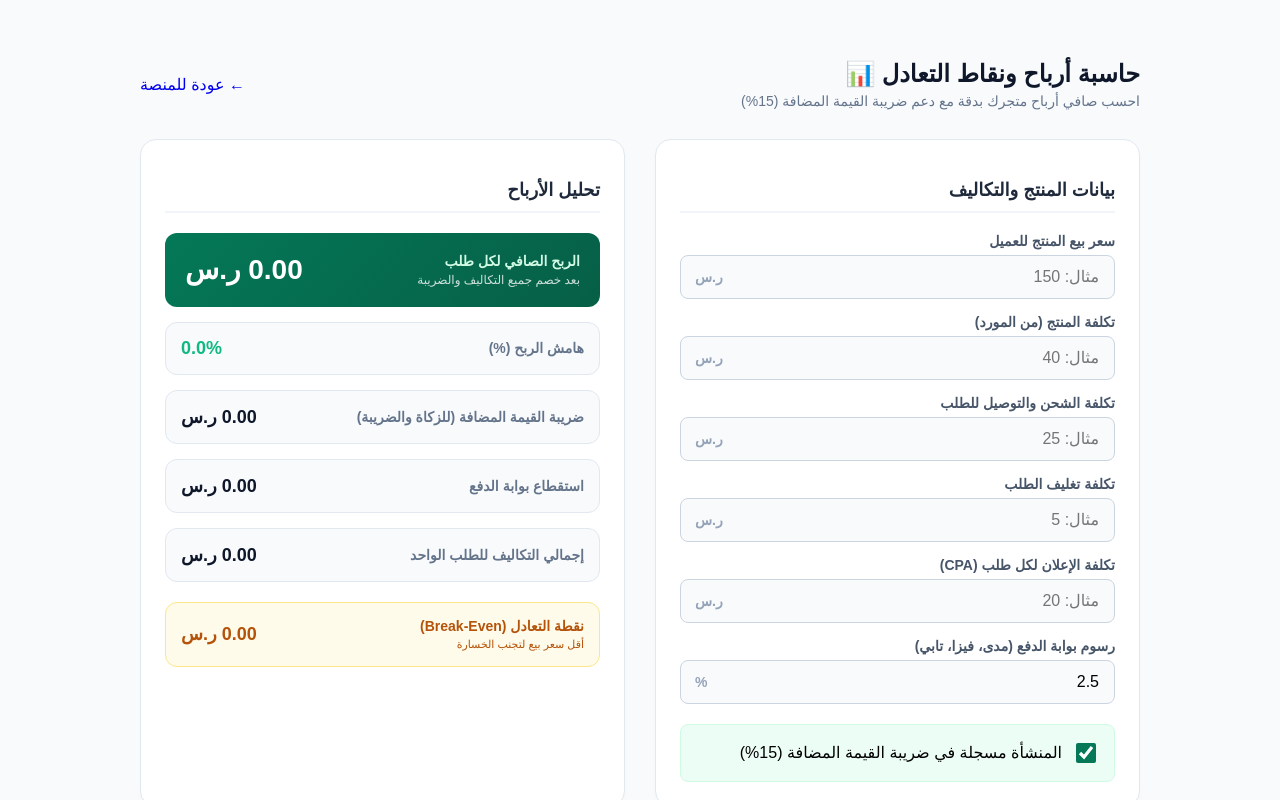
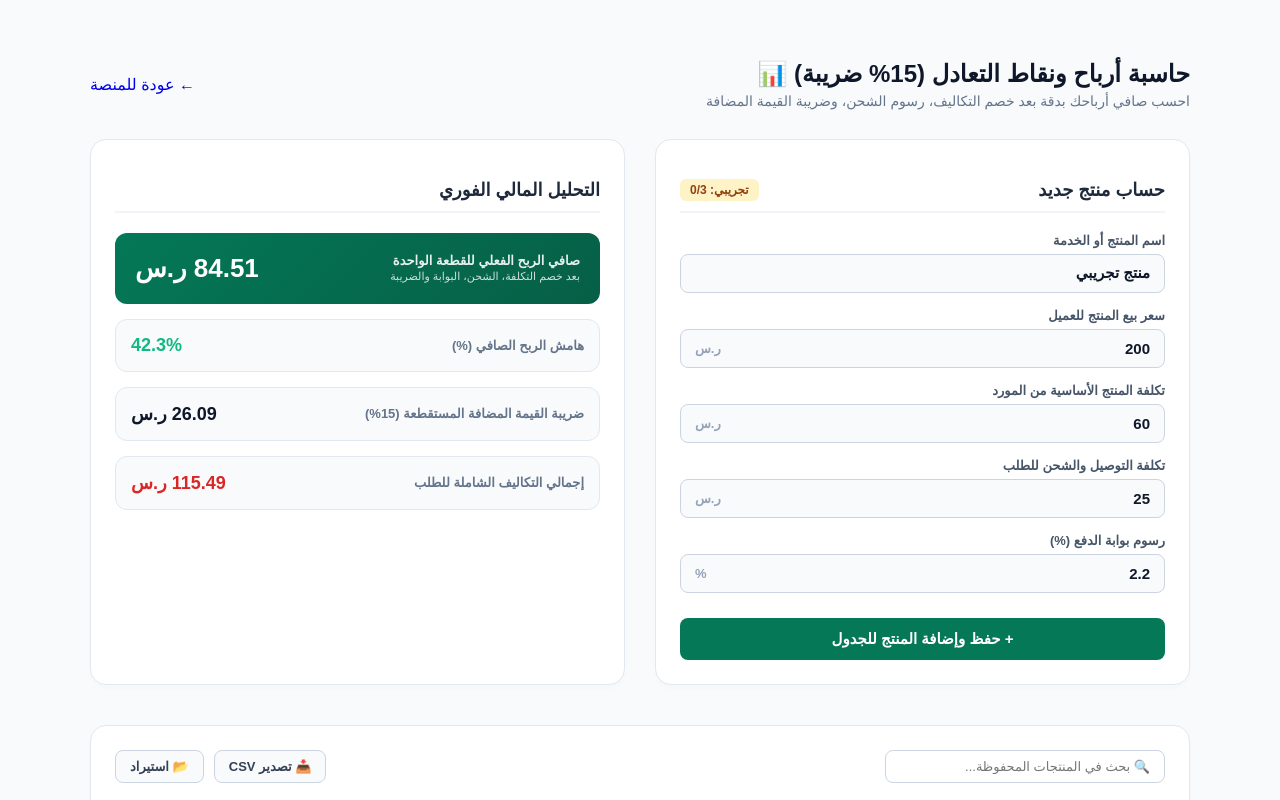
Before and after one commit to engaziasa-lang/engazia-app, a Next.js app: page /hub/sa/profit in a window 1280 px wide. Shown: the top 800 px of the page. Built offline with nearby package versions, Linux system fonts and the light colour scheme.

Commit message:
Update page.tsx

```diff
--- a/app/hub/sa/profit/page.tsx
+++ b/app/hub/sa/profit/page.tsx
@@ -1,59 +1,168 @@
 'use client';
 
-import React, { useState, useEffect } from 'react';
+import React, { useState, useEffect, useRef } from 'react';
 import Link from 'next/link';
 
+interface ProfitItem {
+  id: string;
+  name: string;
+  sellingPrice: number;
+  productCost: number;
+  shippingCost: number;
+  gatewayFeePercent: number;
+  netProfit: number;
+  margin: number;
+}
+
 export default function ProfitCalculatorSA() {
-  const [sellingPrice, setSellingPrice] = useState<number>(0);
-  const [productCost, setProductCost] = useState<number>(0);
-  const [shippingCost, setShippingCost] = useState<number>(0);
-  const [packagingCost, setPackagingCost] = useState<number>(0);
-  const [adsCPA, setAdsCPA] = useState<number>(0);
-  const [paymentFeePercent, setPaymentFeePercent] = useState<number>(2.5);
-  const [hasVat, setHasVat] = useState<boolean>(true);
+  // بيانات الإدخال للحاسبة الفورية
+  const [productName, setProductName] = useState<string>('منتج تجريبي');
+  const [sellingPrice, setSellingPrice] = useState<number>(200);
+  const [productCost, setProductCost] = useState<number>(60);
+  const [shippingCost, setShippingCost] = useState<number>(25);
+  const [gatewayFeePercent, setGatewayFeePercent] = useState<number>(2.2);
 
-  const [results, setResults] = useState({
-    netProfit: 0,
-    profitMargin: 0,
-    totalCosts: 0,
-    vatAmount: 0,
-    paymentFeeAmount: 0,
-    breakEvenPrice: 0,
+  // جدول المدخلات المحفوظة
+  const [items, setItems] = useState<ProfitItem[]>([]);
+  const [searchQuery, setSearchQuery] = useState<string>('');
+  const [editingId, setEditingId] = useState<string | null>(null);
+
+  const fileInputRef = useRef<HTMLInputElement>(null);
+  const LEMON_CHECKOUT_URL = 'https://seerk.lemonsqueezy.com/checkout/buy/80ff492a-01eb-4455-b1a8-96e12ab72562';
+
+  // تحميل البيانات من localStorage عند الفتح
+  useEffect(() => {
+    const saved = localStorage.getItem('seerk_profit_items');
+    if (saved) {
+      try { setItems(JSON.parse(saved)); } catch (e) { }
+    }
+  }, []);
+
+  // حفظ البيانات في localStorage
+  const saveToLocalStorage = (newItems: ProfitItem[]) => {
+    setItems(newItems);
+    localStorage.setItem('seerk_profit_items', JSON.stringify(newItems));
+  };
+
+  // التحقق من حالة الترخيص
+  const isActivated = typeof window !== 'undefined' && !!localStorage.getItem('merchant_license_key');
+
+  // حساب النتائج للحاسبة الفورية
+  const vatAmount = sellingPrice - (sellingPrice / 1.15);
+  const gatewayFeeAmount = sellingPrice * (gatewayFeePercent / 100);
+  const totalCosts = productCost + shippingCost + vatAmount + gatewayFeeAmount;
+  const netProfit = sellingPrice - totalCosts;
+  const margin = sellingPrice > 0 ? (netProfit / sellingPrice) * 100 : 0;
+  const breakEvenUnits = netProfit > 0 ? Math.ceil(totalCosts / netProfit) : 0;
+
+  // إضافة أو تعديل منتج في الجدول السفلي مع تقييد التجريبي بـ 3 منتجات
+  const handleSaveItem = (e: React.FormEvent) => {
+    e.preventDefault();
+    if (!isActivated && items.length >= 3 && !editingId) {
+      alert('🔒 عذراً، لقد استهلكت الحد التجريبي (3 منتجات). يرجى ترقية حسابك لفتح السعة الكاملة بلا حدود!');
+      return;
+    }
+    if (!productName.trim() || sellingPrice <= 0) {
+      alert('الرجاء إدخال اسم المنتج وسعر بيع صحيح.');
+      return;
+    }
+
+    if (editingId) {
+      // تحديث عنصر موجود
+      const updated = items.map(item => item.id === editingId ? {
+        ...item,
+        name: productName,
+        sellingPrice,
+        productCost,
+        shippingCost,
+        gatewayFeePercent,
+        netProfit: Number(netProfit.toFixed(2)),
+        margin: Number(margin.toFixed(1))
+      } : item);
+      saveToLocalStorage(updated);
+      setEditingId(null);
+      alert('✨ تم تحديث بيانات المنتج بنجاح!');
+    } else {
+      // إضافة عنصر جديد
+      const newItem: ProfitItem = {
+        id: Date.now().toString(),
+        name: productName,
+        sellingPrice,
+        productCost,
+        shippingCost,
+        gatewayFeePercent,
+        netProfit: Number(netProfit.toFixed(2)),
+        margin: Number(margin.toFixed(1))
+      };
+      saveToLocalStorage([...items, newItem]);
+      alert('✅ تمت إضافة المنتج إلى جدول التحليل بنجاح!');
+    }
+
+    // إعادة الحقول للافتراضي
+    setProductName('');
+    setSellingPrice(200);
+    setProductCost(60);
+  };
+
+  // تعبئة الحقول للتعديل
+  const handleEdit = (item: ProfitItem) => {
+    setProductName(item.name);
+    setSellingPrice(item.sellingPrice);
+    setProductCost(item.productCost);
+    setShippingCost(item.shippingCost);
+    setGatewayFeePercent(item.gatewayFeePercent);
+    setEditingId(item.id);
+    window.scrollTo({ top: 0, behavior: 'smooth' });
+  };
+
+  // حذف عنصر
+  const handleDelete = (id: string) => {
+    if (confirm('هل أنت متأكد من حذف هذا المنتج من الجدول؟')) {
+      const filtered = items.filter(i => i.id !== id);
+      saveToLocalStorage(filtered);
+    }
+  };
+
+  // تصدير جدول البيانات إلى CSV
+  const handleExportCsv = () => {
+    if (items.length === 0) {
+      alert('لا توجد بيانات لتصديرها.');
+      return;
+    }
+    let csv = "data:text/csv;charset=utf-8,ID,ProductName,SellingPrice,ProductCost,ShippingCost,NetProfit,Margin\n";
+    items.forEach((row, idx) => {
+      csv += `${idx + 1},${row.name},${row.sellingPrice},${row.productCost},${row.shippingCost},${row.netProfit},${row.margin}%\n`;
     });
+    const encodedUri = encodeURI(csv);
+    const link = document.createElement("a");
+    link.setAttribute("href", encodedUri);
+    link.setAttribute("download", "seerk_profit_analysis.csv");
+    document.body.appendChild(link);
+    link.click();
+    document.body.removeChild(link);
+  };
 
-  useEffect(() => {
-    // العمليات الحسابية للسوق السعودي
-    const vatMultiplier = hasVat ? 0.15 : 0;
+  // استيراد البيانات من ملف JSON
+  const handleImportJson = (e: React.ChangeEvent<HTMLInputElement>) => {
+    const reader = new FileReader();
+    if (e.target.files && e.target.files[0]) {
+      reader.readAsText(e.target.files[0], "UTF-8");
+      reader.onload = (event) => {
+        try {
+          const imported = JSON.parse(event.target?.result as string);
+          if (Array.isArray(imported)) {
+            saveToLocalStorage(imported);
+            alert('✨ تم استيراد البيانات بنجاح!');
+          }
+        } catch (err) {
+          alert('❌ ملف غير صالح.');
+        }
+      };
+    }
+  };
 
-    // ضريبة القيمة المضافة تحسب من سعر البيع (إذا كان التاجر مسجلاً)
-    const vatAmount = sellingPrice - (sellingPrice / (1 + vatMultiplier));
-    const priceWithoutVat = sellingPrice - vatAmount;
-
-    // رسوم بوابات الدفع (تُحسب من السعر الإجمالي الذي يدفعه العميل)
-    const paymentFeeAmount = sellingPrice * (paymentFeePercent / 100);
-
-    // إجمالي التكاليف
-    const totalCosts = productCost + shippingCost + packagingCost + adsCPA + paymentFeeAmount + vatAmount;
-
-    // صافي الربح
-    const netProfit = sellingPrice - totalCosts;
-
-    // هامش الربح
-    const profitMargin = sellingPrice > 0 ? (netProfit / sellingPrice) * 100 : 0;
-
-    // نقطة التعادل (السعر الذي يغطي جميع التكاليف بدون ربح أو خسارة)
-    const fixedCosts = productCost + shippingCost + packagingCost + adsCPA;
-    const breakEvenPrice = fixedCosts / (1 - (paymentFeePercent / 100) - (hasVat ? 0.15 / 1.15 : 0));
-
-    setResults({
-      netProfit,
-      profitMargin,
-      totalCosts,
-      vatAmount,
-      paymentFeeAmount,
-      breakEvenPrice
-    });
-  }, [sellingPrice, productCost, shippingCost, packagingCost, adsCPA, paymentFeePercent, hasVat]);
+  // تصفية العناصر حسب البحث
+  const filteredItems = items.filter(item => item.name.toLowerCase().includes(searchQuery.toLowerCase()));
 
   return (
     <div className="tool-container">
@@ -62,49 +171,57 @@ export default function ProfitCalculatorSA() {
         a { text-decoration: none; }
       `}</style>
       <style jsx>{`
-        .tool-container { direction: rtl; max-width: 1000px; margin: 40px auto; padding: 20px; }
+        .tool-container { direction: rtl; max-width: 1100px; margin: 40px auto; padding: 20px; }
 
-        .header { display: flex; align-items: center; justify-content: space-between; margin-bottom: 30px; }
+        .header { display: flex; align-items: center; justify-content: space-between; margin-bottom: 30px; flex-wrap: wrap; gap: 15px; }
         .back-btn { background: #ffffff; border: 1px solid #cbd5e1; padding: 8px 16px; border-radius: 8px; color: #475569; font-weight: 700; font-size: 14px; transition: all 0.2s; display: flex; align-items: center; gap: 8px; }
         .back-btn:hover { background: #f1f5f9; color: #0f172a; }
 
         .title-box h1 { font-size: 24px; font-weight: 900; color: #0f172a; margin: 0 0 5px 0; }
         .title-box p { color: #64748b; margin: 0; font-size: 14px; }
 
-        .grid-layout { display: grid; grid-template-columns: 1fr 1fr; gap: 30px; }
+        .grid-layout { display: grid; grid-template-columns: 1fr 1fr; gap: 30px; margin-bottom: 40px; }
         @media(max-width: 768px) { .grid-layout { grid-template-columns: 1fr; } }
 
         .card { background: #ffffff; border-radius: 16px; padding: 24px; border: 1px solid #e2e8f0; box-shadow: 0 4px 6px -1px rgba(0,0,0,0.02); }
-        .card-title { font-size: 18px; font-weight: 800; color: #1e293b; margin-bottom: 20px; border-bottom: 2px solid #f1f5f9; padding-bottom: 10px; }
+        .card-title { font-size: 18px; font-weight: 800; color: #1e293b; margin-bottom: 20px; border-bottom: 2px solid #f1f5f9; padding-bottom: 10px; display: flex; justify-content: space-between; align-items: center; }
 
         .input-group { margin-bottom: 15px; }
-        .input-group label { display: block; font-size: 14px; font-weight: 700; color: #475569; margin-bottom: 6px; }
+        .input-group label { display: block; font-size: 13px; font-weight: 700; color: #475569; margin-bottom: 6px; }
         .input-wrapper { position: relative; display: flex; align-items: center; }
-        .input-wrapper input { width: 100%; padding: 12px 15px; border: 1px solid #cbd5e1; border-radius: 8px; font-size: 16px; font-family: 'Tajawal', sans-serif; outline: none; transition: border 0.2s; background: #f8fafc; }
+        .input-wrapper input { width: 100%; padding: 10px 14px; border: 1px solid #cbd5e1; border-radius: 8px; font-size: 15px; font-family: 'Tajawal', sans-serif; outline: none; background: #f8fafc; color: #0f172a; font-weight: 600; }
         .input-wrapper input:focus { border-color: #047857; background: #ffffff; }
-        .currency-tag { position: absolute; left: 15px; color: #94a3b8; font-weight: 700; font-size: 14px; }
+        .currency-tag { position: absolute; left: 15px; color: #94a3b8; font-weight: 700; font-size: 13px; }
 
-        .checkbox-group { display: flex; align-items: center; gap: 10px; margin-top: 20px; padding: 15px; background: #ecfdf5; border-radius: 8px; border: 1px solid #d1fae5; cursor: pointer; }
-        .checkbox-group input { width: 20px; height: 20px; accent-color: #047857; cursor: pointer; }
-        .checkbox-group label { font-weight: 800; color: #065f46; cursor: pointer; margin: 0; }
+        .action-btn { background: #047857; color: #fff; border: none; width: 100%; padding: 12px; border-radius: 8px; font-weight: 900; font-size: 15px; cursor: pointer; transition: all 0.2s; font-family: 'Tajawal', sans-serif; margin-top: 10px; }
+        .action-btn:hover { background: #065f46; }
 
         .result-box { background: #f8fafc; border-radius: 12px; padding: 15px; margin-bottom: 15px; display: flex; justify-content: space-between; align-items: center; border: 1px solid #e2e8f0; }
         .result-box.primary { background: linear-gradient(135deg, #047857 0%, #065f46 100%); color: #fff; border: none; padding: 20px; }
+        .result-box.danger { background: linear-gradient(135deg, #dc2626 0%, #991b1b 100%); color: #fff; border: none; padding: 20px; }
+        .result-label { font-size: 13px; font-weight: 700; color: #64748b; }
+        .primary .result-label, .danger .result-label { color: #ffffff; opacity: 0.9; }
+        .result-value { font-size: 18px; font-weight: 900; color: #0f172a; }
+        .primary .result-value, .danger .result-value { font-size: 26px; color: #ffffff; }
 
-        .result-label { font-size: 14px; font-weight: 700; color: #64748b; }
-        .primary .result-label { color: #d1fae5; }
+        .table-section { background: #ffffff; border-radius: 16px; padding: 24px; border: 1px solid #e2e8f0; box-shadow: 0 4px 6px -1px rgba(0,0,0,0.02); }
+        .table-toolbar { display: flex; justify-content: space-between; align-items: center; margin-bottom: 20px; flex-wrap: wrap; gap: 15px; }
+        .search-input { padding: 8px 14px; border: 1px solid #cbd5e1; border-radius: 8px; font-family: 'Tajawal', sans-serif; font-size: 13px; outline: none; width: 250px; }
+        .table-btns { display: flex; gap: 10px; }
+        .t-btn { padding: 8px 14px; border-radius: 8px; font-weight: 700; font-size: 13px; cursor: pointer; border: 1px solid #cbd5e1; background: #f8fafc; color: #334155; font-family: 'Tajawal', sans-serif; }
+        .t-btn:hover { background: #f1f5f9; }
 
-        .result-value { font-size: 18px; font-weight: 900; color: #0f172a; }
-        .primary .result-value { font-size: 28px; color: #ffffff; }
+        .data-table { width: 100%; border-collapse: collapse; font-size: 13.5px; }
+        .data-table th { background: #f8fafc; padding: 12px; text-align: right; border-bottom: 2px solid #cbd5e1; font-weight: 800; color: #334155; }
+        .data-table td { padding: 12px; border-bottom: 1px solid #e2e8f0; color: #0f172a; font-weight: 600; }
 
-        .negative { color: #dc2626 !important; }
-        .positive { color: #10b981 !important; }
+        .trial-badge { background: #fef3c7; color: #92400e; padding: 4px 10px; border-radius: 6px; font-size: 12px; font-weight: 800; }
       `}</style>
 
       <div className="header">
         <div className="title-box">
-          <h1>حاسبة أرباح ونقاط التعادل 📊</h1>
-          <p>احسب صافي أرباح متجرك بدقة مع دعم ضريبة القيمة المضافة (15%)</p>
+          <h1>حاسبة أرباح ونقاط التعادل (15% ضريبة) 📊</h1>
+          <p>احسب صافي أرباحك بدقة بعد خصم التكاليف، رسوم الشحن، وضريبة القيمة المضافة</p>
         </div>
         <Link href="/hub/sa" className="back-btn">
           <span>←</span> عودة للمنصة
@@ -114,108 +231,147 @@ export default function ProfitCalculatorSA() {
       <div className="grid-layout">
         {/* قسم المدخلات */}
         <div className="card">
-          <h2 className="card-title">بيانات المنتج والتكاليف</h2>
+          <h2 className="card-title">
+            <span>{editingId ? 'تعديل بيانات المنتج' : 'حساب منتج جديد'}</span>
+            {!isActivated && <span className="trial-badge">تجريبي: {items.length}/3</span>}
+          </h2>
+
+          <form onSubmit={handleSaveItem}>
+            <div className="input-group">
+              <label>اسم المنتج أو الخدمة</label>
+              <div className="input-wrapper">
+                <input type="text" value={productName} onChange={(e) => setProductName(e.target.value)} placeholder="مثال: عطر فاخر" required />
+              </div>
+            </div>
 
             <div className="input-group">
               <label>سعر بيع المنتج للعميل</label>
               <div className="input-wrapper">
-              <input type="number" min="0" value={sellingPrice || ''} onChange={(e) => setSellingPrice(Number(e.target.value))} placeholder="مثال: 150" />
+                <input type="number" min="0" value={sellingPrice || ''} onChange={(e) => setSellingPrice(Number(e.target.value))} required />
                 <span className="currency-tag">ر.س</span>
               </div>
             </div>
 
             <div className="input-group">
-            <label>تكلفة المنتج (من المورد)</label>
+              <label>تكلفة المنتج الأساسية من المورد</label>
               <div className="input-wrapper">
-              <input type="number" min="0" value={productCost || ''} onChange={(e) => setProductCost(Number(e.target.value))} placeholder="مثال: 40" />
+                <input type="number" min="0" value={productCost || ''} onChange={(e) => setProductCost(Number(e.target.value))} required />
                 <span className="currency-tag">ر.س</span>
               </div>
             </div>
 
             <div className="input-group">
-            <label>تكلفة الشحن والتوصيل للطلب</label>
+              <label>تكلفة التوصيل والشحن للطلب</label>
               <div className="input-wrapper">
-              <input type="number" min="0" value={shippingCost || ''} onChange={(e) => setShippingCost(Number(e.target.value))} placeholder="مثال: 25" />
+                <input type="number" min="0" value={shippingCost || ''} onChange={(e) => setShippingCost(Number(e.target.value))} />
                 <span className="currency-tag">ر.س</span>
               </div>
             </div>
 
             <div className="input-group">
-            <label>تكلفة تغليف الطلب</label>
+              <label>رسوم بوابة الدفع (%)</label>
               <div className="input-wrapper">
-              <input type="number" min="0" value={packagingCost || ''} onChange={(e) => setPackagingCost(Number(e.target.value))} placeholder="مثال: 5" />
-              <span className="currency-tag">ر.س</span>
-            </div>
-          </div>
-
-          <div className="input-group">
-            <label>تكلفة الإعلان لكل طلب (CPA)</label>
-            <div className="input-wrapper">
-              <input type="number" min="0" value={adsCPA || ''} onChange={(e) => setAdsCPA(Number(e.target.value))} placeholder="مثال: 20" />
-              <span className="currency-tag">ر.س</span>
-            </div>
-          </div>
-
-          <div className="input-group">
-            <label>رسوم بوابة الدفع (مدى، فيزا، تابي)</label>
-            <div className="input-wrapper">
-              <input type="number" step="0.1" min="0" value={paymentFeePercent || ''} onChange={(e) => setPaymentFeePercent(Number(e.target.value))} placeholder="مثال: 2.5" />
+                <input type="number" step="0.1" min="0" value={gatewayFeePercent || ''} onChange={(e) => setGatewayFeePercent(Number(e.target.value))} />
                 <span className="currency-tag">%</span>
               </div>
             </div>
 
-          <label className="checkbox-group">
-            <input type="checkbox" checked={hasVat} onChange={(e) => setHasVat(e.target.checked)} />
-            <span>المنشأة مسجلة في ضريبة القيمة المضافة (15%)</span>
-          </label>
+            <button type="submit" className="action-btn">
+              {editingId ? '💾 حفظ التعديلات' : '+ حفظ وإضافة المنتج للجدول'}
+            </button>
+          </form>
         </div>
 
-        {/* قسم النتائج */}
+        {/* قسم النتائج الفورية */}
         <div className="card">
-          <h2 className="card-title">تحليل الأرباح</h2>
+          <h2 className="card-title">التحليل المالي الفوري</h2>
 
-          <div className="result-box primary">
+          <div className={`result-box ${netProfit > 0 ? 'primary' : 'danger'}`}>
             <div>
-              <div className="result-label">الربح الصافي لكل طلب</div>
-              <div style={{ fontSize: '12px', marginTop: '4px', opacity: 0.8 }}>بعد خصم جميع التكاليف والضريبة</div>
+              <div className="result-label">صافي الربح الفعلي للقطعة الواحدة</div>
+              <div style={{ fontSize: '11px', opacity: 0.8, marginTop: '2px' }}>بعد خصم التكلفة، الشحن، البوابة والضريبة</div>
             </div>
-            <div className={`result-value ${results.netProfit < 0 ? 'negative' : ''}`}>
-              {results.netProfit.toFixed(2)} ر.س
+            <div className="result-value">
+              {netProfit.toFixed(2)} ر.س
             </div>
           </div>
 
           <div className="result-box">
-            <span className="result-label">هامش الربح (%)</span>
-            <span className={`result-value ${results.profitMargin < 0 ? 'negative' : 'positive'}`}>
-              {results.profitMargin.toFixed(1)}%
+            <span className="result-label">هامش الربح الصافي (%)</span>
+            <span className="result-value" style={{ color: margin >= 20 ? '#10b981' : '#d97706' }}>
+              {margin.toFixed(1)}%
             </span>
           </div>
 
           <div className="result-box">
-            <span className="result-label">ضريبة القيمة المضافة (للزكاة والضريبة)</span>
-            <span className="result-value text-red-500">{results.vatAmount.toFixed(2)} ر.س</span>
+            <span className="result-label">ضريبة القيمة المضافة المستقطعة (15%)</span>
+            <span className="result-value">{vatAmount.toFixed(2)} ر.س</span>
           </div>
 
           <div className="result-box">
-            <span className="result-label">استقطاع بوابة الدفع</span>
-            <span className="result-value">{results.paymentFeeAmount.toFixed(2)} ر.س</span>
+            <span className="result-label">إجمالي التكاليف الشاملة للطلب</span>
+            <span className="result-value" style={{ color: '#dc2626' }}>{totalCosts.toFixed(2)} ر.س</span>
+          </div>
+        </div>
       </div>
 
-          <div className="result-box">
-            <span className="result-label">إجمالي التكاليف للطلب الواحد</span>
-            <span className="result-value">{results.totalCosts.toFixed(2)} ر.س</span>
+      {/* جدول إدارة البيانات السفلي */}
+      <div className="table-section">
+        <div className="table-toolbar">
+          <input
+            type="text"
+            className="search-input"
+            placeholder="🔍 بحث في المنتجات المحفوظة..."
+            value={searchQuery}
+            onChange={(e) => setSearchQuery(e.target.value)}
+          />
+          <div className="table-btns">
+            <button className="t-btn" onClick={handleExportCsv}>📥 تصدير CSV</button>
+            <button className="t-btn" onClick={() => fileInputRef.current?.click()}>📂 استيراد</button>
+            <input type="file" ref={fileInputRef} onChange={handleImportJson} accept=".json" style={{ display: 'none' }} />
+          </div>
         </div>
 
-          <div className="result-box" style={{ background: '#fffbeb', borderColor: '#fde68a', marginTop: '20px' }}>
-            <div>
-              <div className="result-label" style={{ color: '#b45309' }}>نقطة التعادل (Break-Even)</div>
-              <div style={{ fontSize: '11px', color: '#b45309', marginTop: '4px' }}>أقل سعر بيع لتجنب الخسارة</div>
+        <div style={{ overflowX: 'auto' }}>
+          <table className="data-table">
+            <thead>
+              <tr>
+                <th>#</th>
+                <th>اسم المنتج</th>
+                <th>سعر البيع</th>
+                <th>التكلفة والشحن</th>
+                <th>صافي الربح</th>
+                <th>هامش الربح</th>
+                <th>الإجراءات</th>
+              </tr>
+            </thead>
+            <tbody>
+              {filteredItems.length === 0 ? (
+                <tr>
+                  <td colSpan={7} style={{ textAlign: 'center', color: '#94a3b8', padding: '30px 0' }}>
+                    لا توجد منتجات مسجلة في الجدول حالياً. قم بإضافة منتج عبر نموذج الحاسبة أعلاه.
+                  </td>
+                </tr>
+              ) : (
+                filteredItems.map((item, idx) => (
+                  <tr key={item.id}>
+                    <td>{idx + 1}</td>
+                    <td style={{ fontWeight: 800 }}>{item.name}</td>
+                    <td>{item.sellingPrice} ر.س</td>
+                    <td>{(item.productCost + item.shippingCost)} ر.س</td>
+                    <td style={{ color: item.netProfit > 0 ? '#047857' : '#dc2626', fontWeight: 900 }}>{item.netProfit} ر.س</td>
+                    <td>{item.margin}%</td>
+                    <td>
+                      <div style={{ display: 'flex', gap: '8px' }}>
+                        <button onClick={() => handleEdit(item)} style={{ background: '#e0f2fe', color: '#0369a1', border: 'none', padding: '5px 10px', borderRadius: '6px', fontSize: '11px', fontWeight: 800, cursor: 'pointer' }}>تعديل</button>
+                        <button onClick={() => handleDelete(item.id)} style={{ background: '#fee2e2', color: '#991b1b', border: 'none', padding: '5px 10px', borderRadius: '6px', fontSize: '11px', fontWeight: 800, cursor: 'pointer' }}>حذف</button>
                       </div>
-            <span className="result-value" style={{ color: '#b45309' }}>
-              {isFinite(results.breakEvenPrice) ? results.breakEvenPrice.toFixed(2) : '0.00'} ر.س
-            </span>
-          </div>
-
+                    </td>
+                  </tr>
+                ))
+              )}
+            </tbody>
+          </table>
         </div>
       </div>
     </div>
```
Lines whose indentation alone changed are shown as unchanged.
